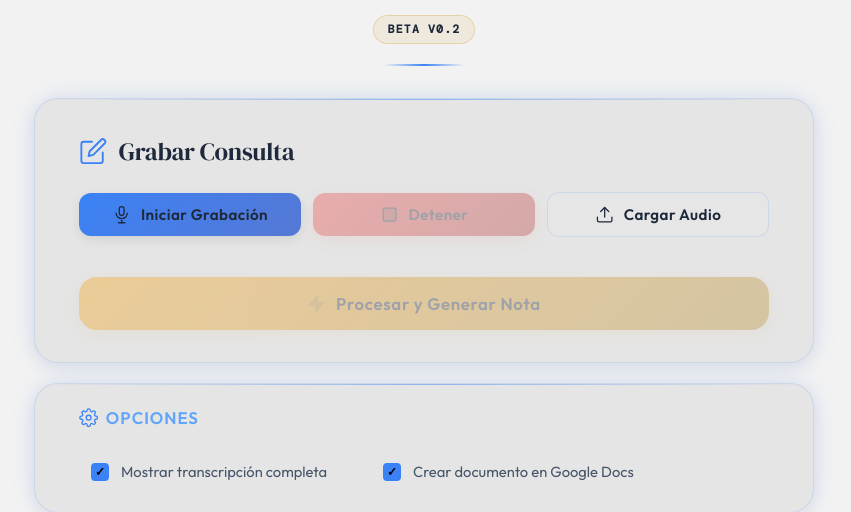
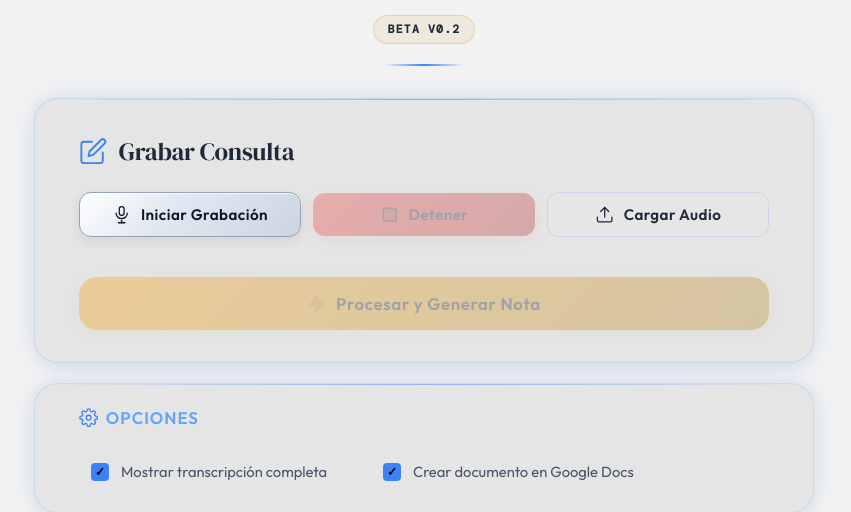
Before and after one commit to pavongustavof1-gif/Clin.IA-Beta, a Flask app: page / in a window 1280 px wide. Shown: the part 239-751 px from the top of the page, without its empty margins (216-1067 px from the left). Run offline with Flask 3, Linux system fonts and the light colour scheme; parts of the project's set-up code (start-up, migrations or seed data) failed here and were passed over.

Commit message:
Update style.css
there go the buttons

```diff
--- a/backend/static/style.css
+++ b/backend/static/style.css
@@ -254,9 +254,10 @@ body {
 
 /* Primary — Teal */
 .btn-primary {
-    background: linear-gradient(135deg, var(--teal-400), #5578d4);
-    color: var(--white);
-    box-shadow: var(--shadow-btn);
+    background: linear-gradient(135deg, #ffffff 0%, #e2e8f0 40%, #cbd5e1 100%);
+    color: #0f172a; /* Dark text for the silver button */
+    border: 1px solid #94a3b8;
+    box-shadow: inset 0 1px 0 rgba(255,255,255,0.8), var(--shadow-btn);
 }
 .btn-primary:hover:not(:disabled) {
     box-shadow: 0 6px 24px rgba(123,156,239,0.45);
```
